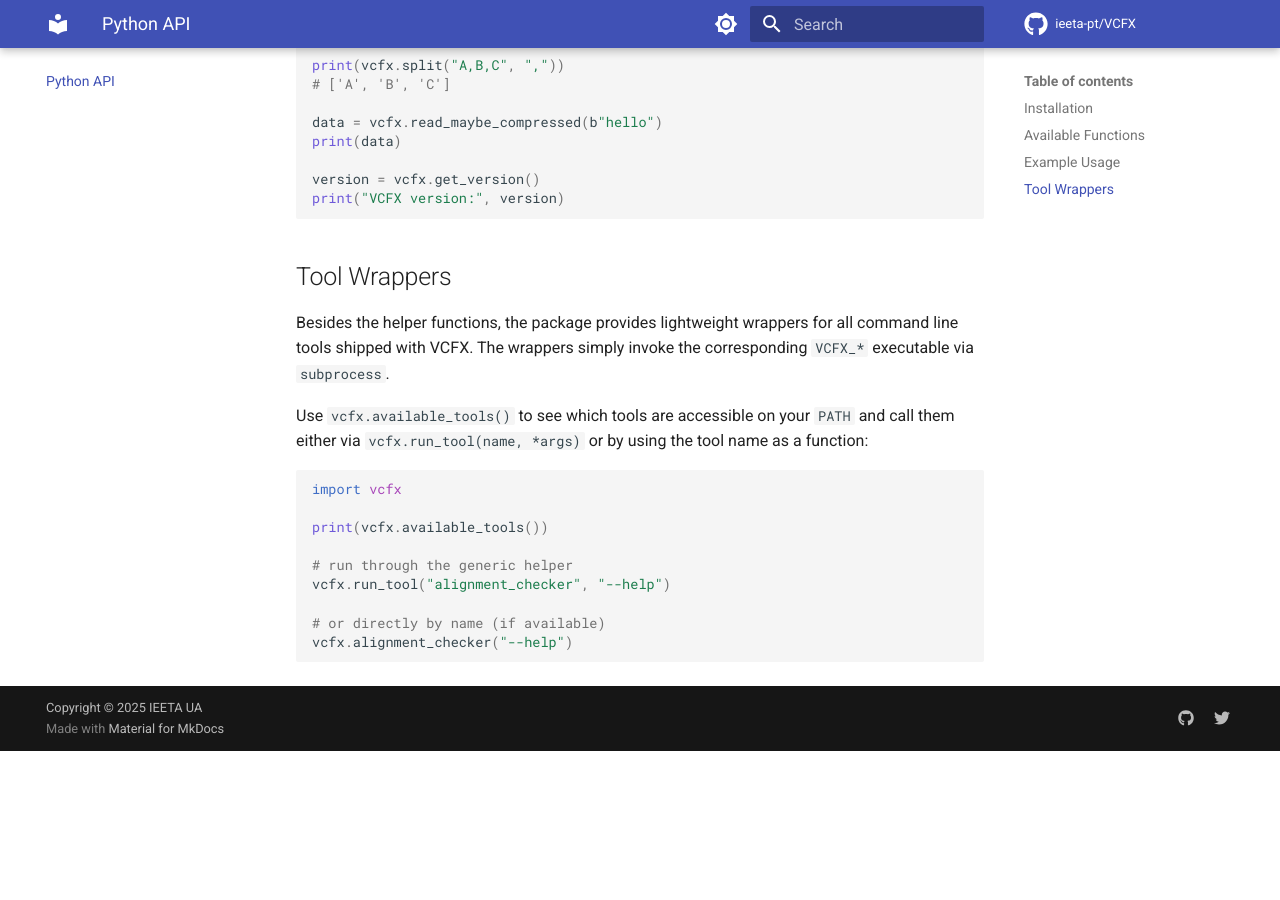
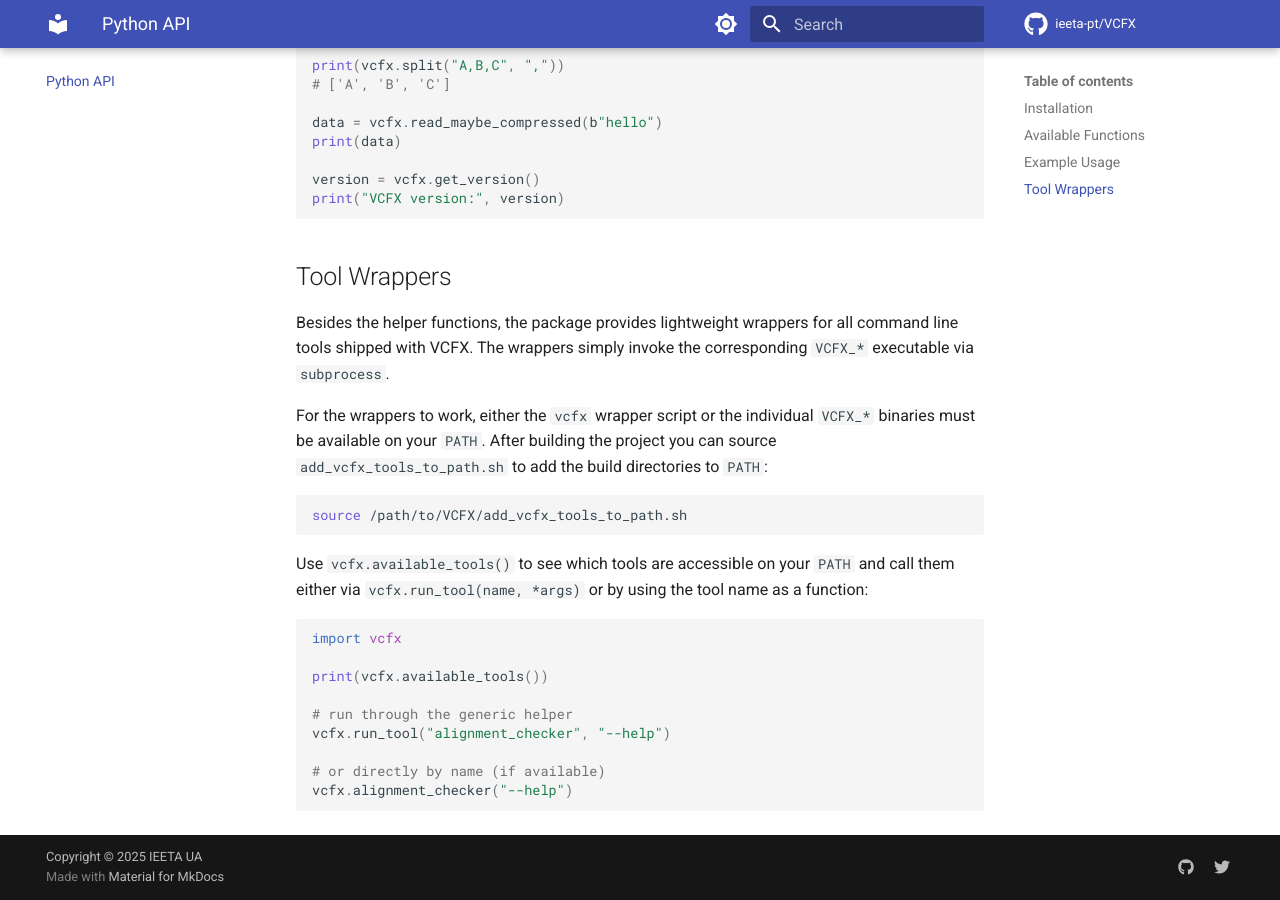
Before and after one commit to jorgeMFS/VCFX, an MkDocs documentation site: the page built from docs/python_api.md, in a window 1280 px wide and 900 px high, scrolled down 1260 px. Built offline with MkDocs 1.6.1 and Material for MkDocs 9.7.7, drawn with Linux system fonts in a browser that asks for light colours; comment, search, counter and statistics services are not loaded; before the commit the page ends 2011 px from its top, so only the background shows below that.

Commit message:
docs: clarify PATH requirement for tool wrappers

````diff
--- a/docs/python_api.md
+++ b/docs/python_api.md
@@ -63,8 +63,17 @@ print("VCFX version:", version)
 ## Tool Wrappers
 
 Besides the helper functions, the package provides lightweight wrappers for
-all command line tools shipped with VCFX.  The wrappers simply invoke the
+all command line tools shipped with VCFX. The wrappers simply invoke the
 corresponding ``VCFX_*`` executable via ``subprocess``.
+
+For the wrappers to work, either the ``vcfx`` wrapper script or the individual
+``VCFX_*`` binaries must be available on your ``PATH``. After building the
+project you can source ``add_vcfx_tools_to_path.sh`` to add the build
+directories to ``PATH``:
+
+```bash
+source /path/to/VCFX/add_vcfx_tools_to_path.sh
+```
 
 Use ``vcfx.available_tools()`` to see which tools are accessible on your
 ``PATH`` and call them either via ``vcfx.run_tool(name, *args)`` or by using
````
